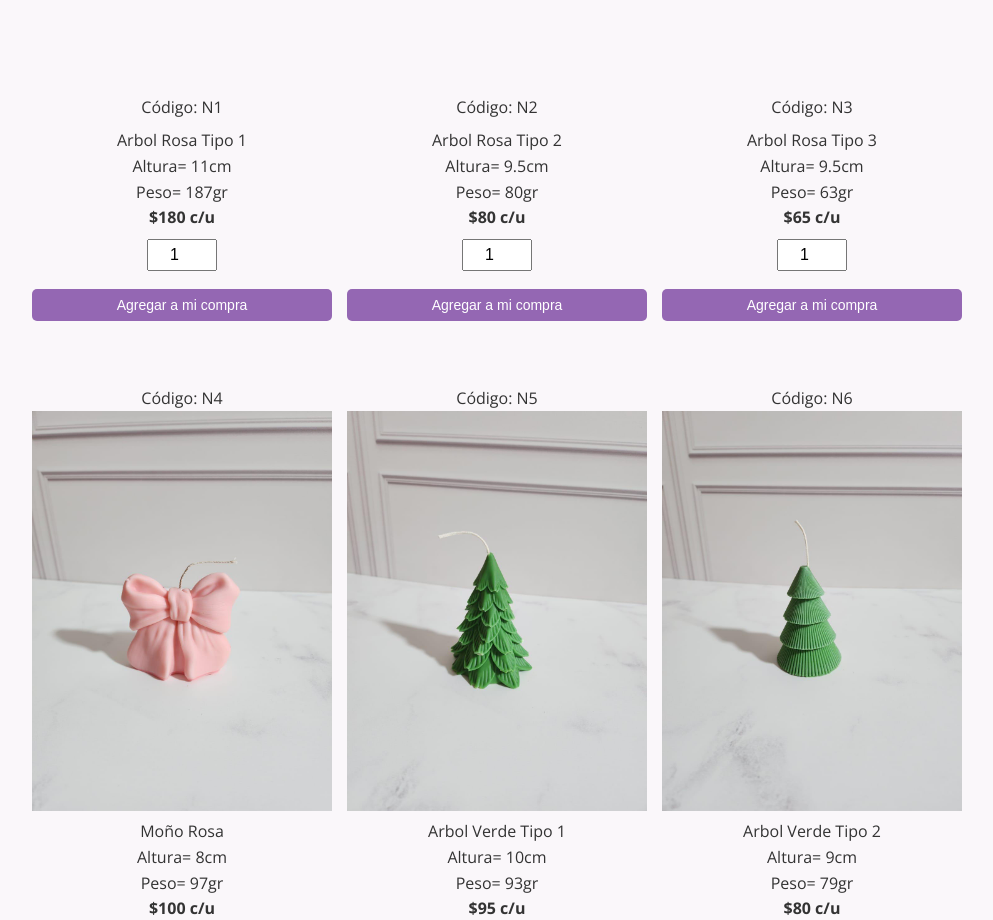
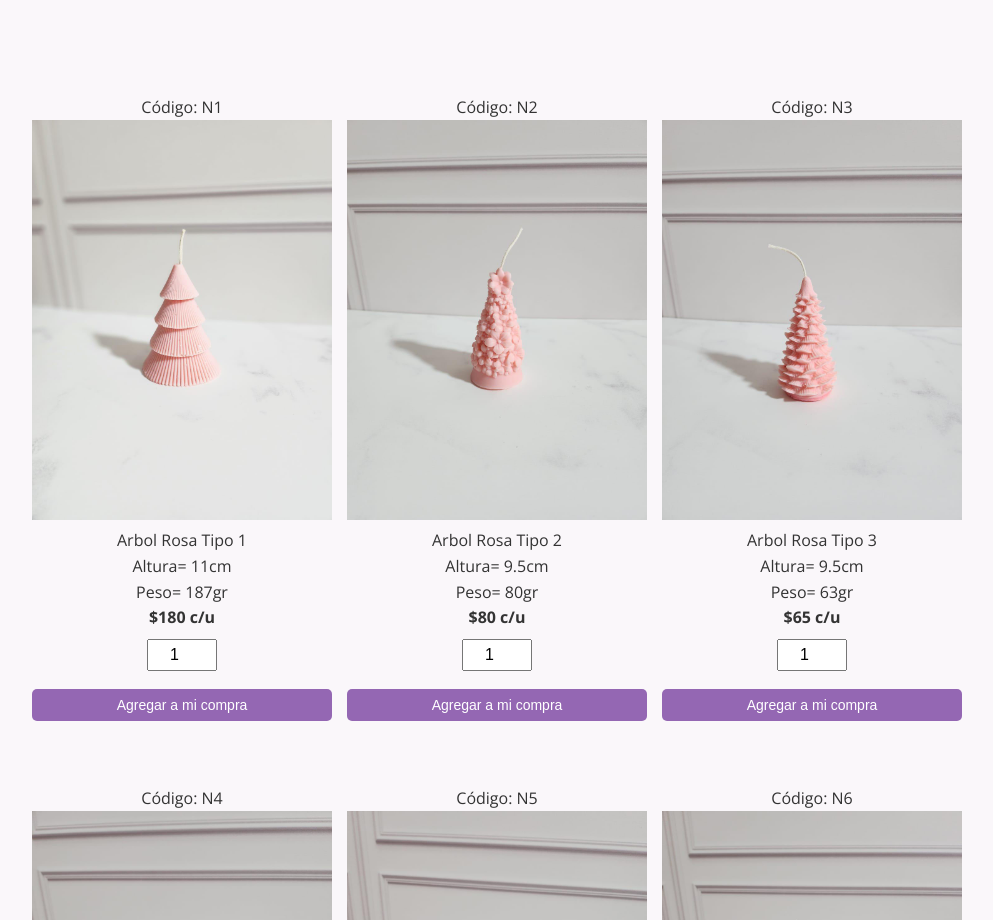
Before and after one commit to dajoag15-prog/ola, a plain HTML site: page tipos/cat.html in a window 1280 px wide. Shown: the part 1120-2040 px from the top of the page, without its empty margins (143-1136 px from the left). Drawn offline with nearby package versions, Linux system fonts and the light colour scheme; the site is published under a folder, as on GitHub Pages, so addresses that start at the root find nothing.

Commit message:
Add files via upload

```diff
--- a/tipos/cat.html
+++ b/tipos/cat.html
@@ -72,7 +72,7 @@
      <div class="galeria-port" aria-label="lista de productos">
 
       <figure class="imagen-port" style="position:relative;">Código: N1 <br>
-        <img src="/img/navidad/01.jpg" alt="" onclick="abrirImagen(this)">
+        <img src="../img/navidad/01.jpg" alt="" onclick="abrirImagen(this)">
         <figcaption style="text-align:center; padding-top:8px;">Arbol Rosa Tipo 1 <br>Altura= 11cm <br>Peso= 187gr <br> <strong>$180 c/u</strong></figcaption>
 
         <input type="number" class="cantidad" id="cant-N1" value="1" min="1">
@@ -94,7 +94,7 @@
 
 
       <figure class="imagen-port" style="position:relative;">Código: N2 <br>
-        <img src="/img/navidad/02.jpg" alt="" onclick="abrirImagen(this)">
+        <img src="../img/navidad/02.jpg" alt="" onclick="abrirImagen(this)">
         <figcaption style="text-align:center; padding-top:8px;">Arbol Rosa Tipo 2 <br>Altura= 9.5cm <br>Peso= 80gr <br> <strong>$80 c/u</strong></figcaption>
         <input type="number" class="cantidad" id="cant-N2" value="1" min="1">
         <button class="btn-carrito"
@@ -103,14 +103,14 @@
         'Arbol Rosa Tipo 2',
         80,
         'cant-N2',
-        '/img/navidad/02.jpg')">
+        'img/navidad/02.jpg')">
          Agregar a mi compra
         </button>
 
       </figure>
 
       <figure class="imagen-port" style="position:relative;">Código: N3 <br>
-        <img src="/img/navidad/03.jpg" alt="" onclick="abrirImagen(this)">
+        <img src="../img/navidad/03.jpg" alt="" onclick="abrirImagen(this)">
         <figcaption style="text-align:center; padding-top:8px;">Arbol Rosa Tipo 3 <br>Altura= 9.5cm <br>Peso= 63gr <br> <strong>$65 c/u</strong></figcaption>
         <input type="number" class="cantidad" id="cant-N3" value="1" min="1">
         <button class="btn-carrito"
@@ -119,7 +119,7 @@
         'Arbol Rosa Tipo 3',
         65,
         'cant-N3',
-        '/img/navidad/03.jpg')">
+        'img/navidad/03.jpg')">
          Agregar a mi compra
         </button>
       </figure>
```
